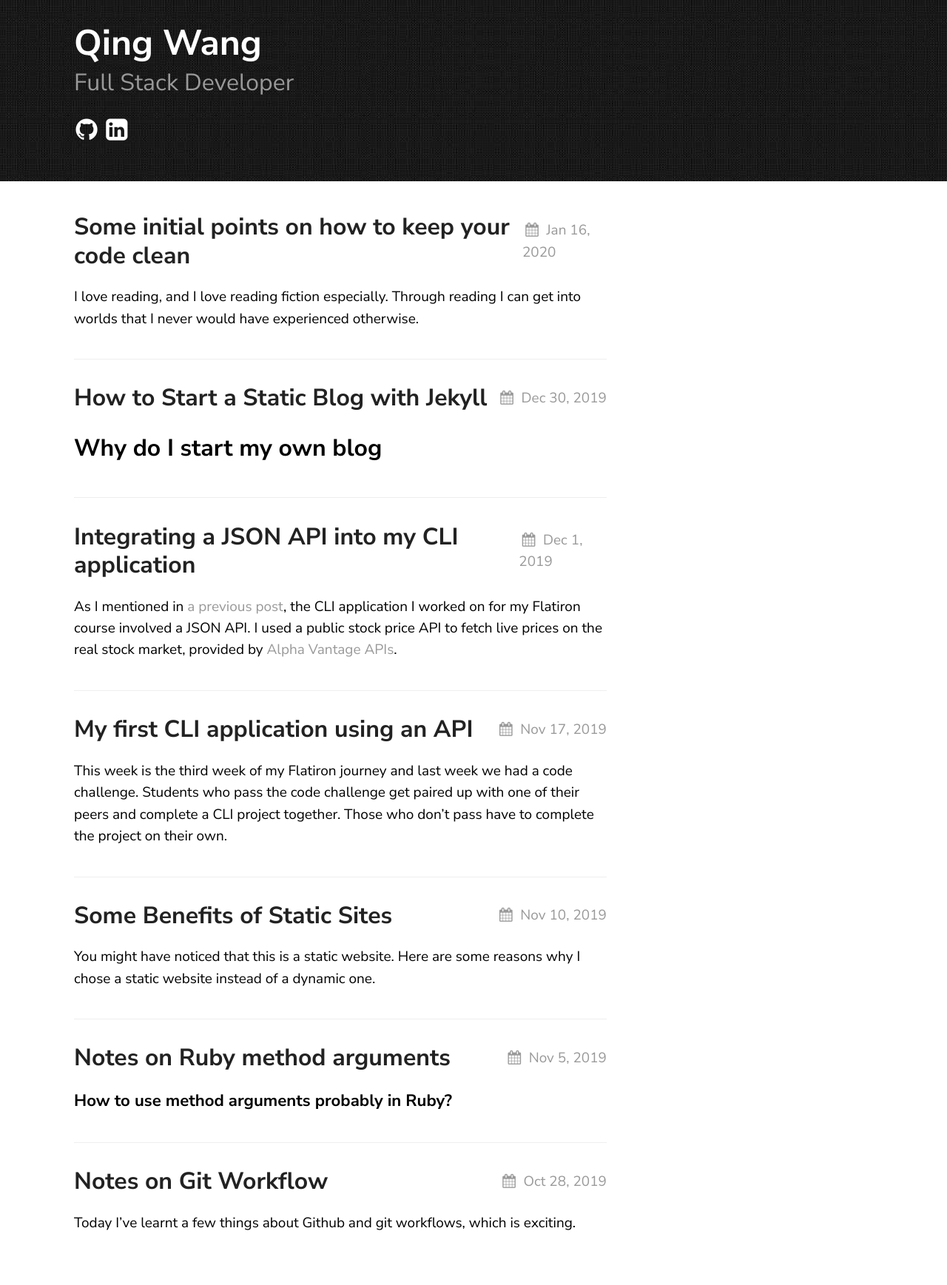
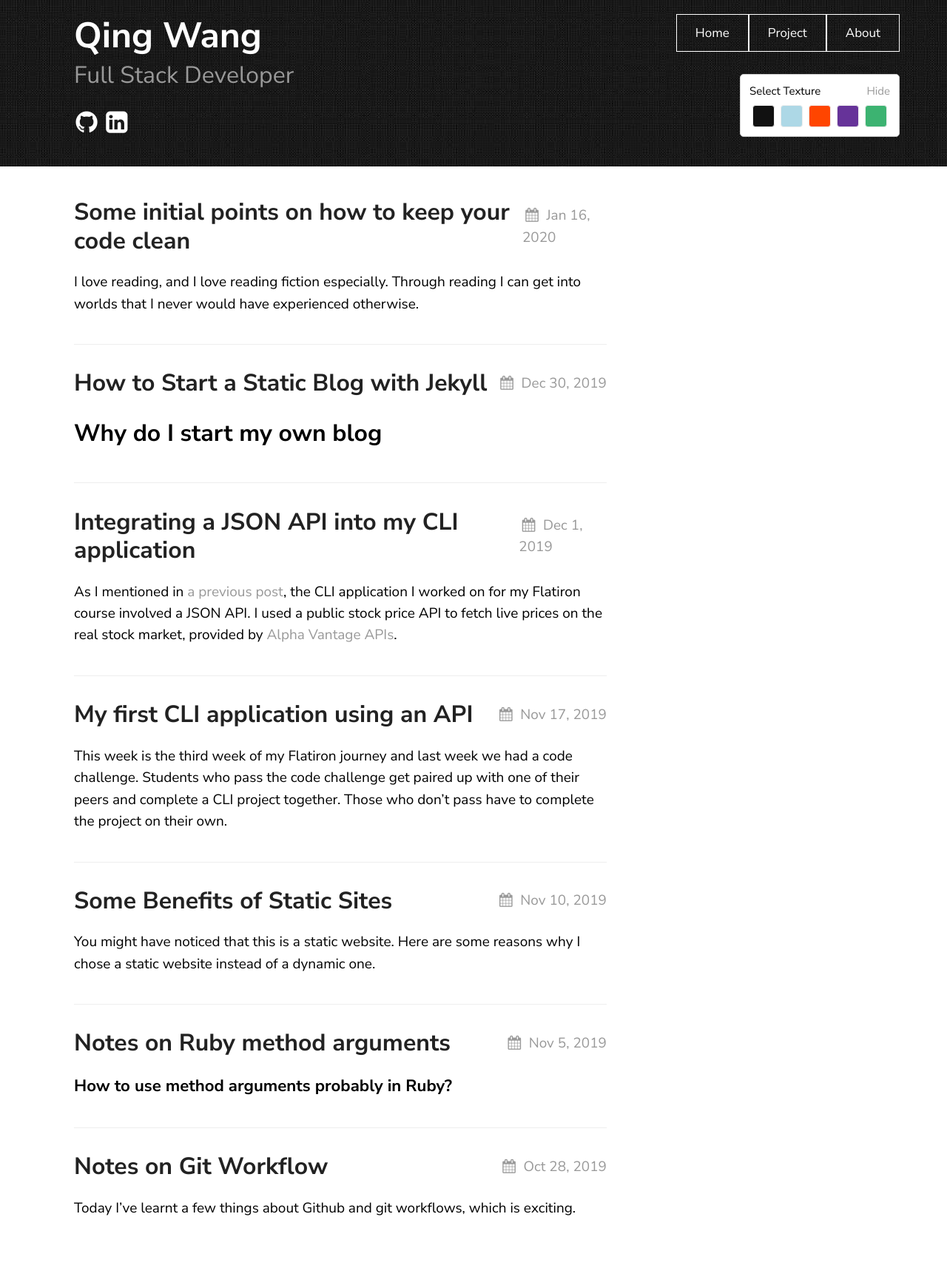
Before and after one commit to ching-wang/ching-wang.io, a Jekyll site: the page built from README.md, in a window 1280 px wide. Shown: the whole page at 74% size. Built offline with Jekyll 4.4.1, drawn with Linux system fonts in a browser that asks for light colours; our own code applies the rules of GitHub Pages for plain Markdown files.

Commit message:
fixed navbar

```diff
--- a/_config.yml
+++ b/_config.yml
@@ -52,7 +52,7 @@ texture:
   tagline: Full Stack Developer
   date_format: "%b %-d, %Y"
   style: black
-  showNav: false
+  showNav: true
   showPicker: true
 
   social_links:
--- a/_includes/footer.html
+++ b/_includes/footer.html
@@ -0,0 +1,33 @@
+{%- if site.texture.analytics_id -%}
+<script async src="https://www.googletagmanager.com/gtag/js?id={{ site.texture.analytics_id }}"></script>
+<script>
+	window.dataLayer = window.dataLayer || [];
+	function gtag() { dataLayer.push(arguments); }
+	gtag('js', new Date());
+
+	gtag('config', '{{ site.texture.analytics_id }}');
+</script>
+{%- endif -%}
+
+{%- if site.texture.showPicker -%}
+<div id="texture-picker">
+	<div style="display:flex;justify-content: space-between">
+		<p>Select Texture</p>
+		<p><a id="hidePicker" href="#">Hide</a></p>
+	</div>
+	<div class="texture-colors">
+		<div id="black"></div>
+		<div id="blue"></div>
+		<div id="red"></div>
+		<div id="purple"></div>
+		<div id="green"></div>
+	</div>
+</div>
+<script src="{{ "/assets/js/picker.js" | relative_url }}"></script>
+{%- endif -%}
+
+{%- if site.texture.useMathJax -%}
+<script type="text/javascript"
+  src="https://cdnjs.cloudflare.com/ajax/libs/mathjax/2.7.1/MathJax.js?config=TeX-AMS-MML_HTMLorMML">
+</script>
+{%- endif -%}
--- a/_includes/nav.html
+++ b/_includes/nav.html
@@ -1,9 +1,9 @@
 {%- if site.texture.showNav -%}
 <div class="navbar">
   <ul>
-    <a href="#"><li>Home</li></a>
-    <a href="#"><li>Project</li></a>
-    <a href="#"><li>About</li></a>
+    <a href="/"><li>Home</li></a>
+    <a href="/project/"><li>Project</li></a>
+    <a href="/about/"><li>About</li></a>
   </ul>
 </div>
 {%- endif -%}
--- a/_layouts/post.html
+++ b/_layouts/post.html
@@ -18,7 +18,7 @@
 
         <!-- Configure Disqus -->
         {%- if site.texture.disqus_shortname -%}
-        <div id="disqus_thread" style="margin-top:25px"></div>
+        <div id="disqus_thread" style="margin-top:20px"></div>
         <script>
           var disqus_config = function() {
             this.page.url = "{{ page.url | absolute_url }}";
--- a/_sass/theme.scss
+++ b/_sass/theme.scss
@@ -64,7 +64,7 @@ figcaption {
 
 header {
   // background-size: cover;
-  padding: 30px 0;
+  padding: 20px 0;
   color: #fff;
   overflow: hidden;
   h2 {
```
Also changed, not shown: _layouts/page.html (+0 -8 lines).
